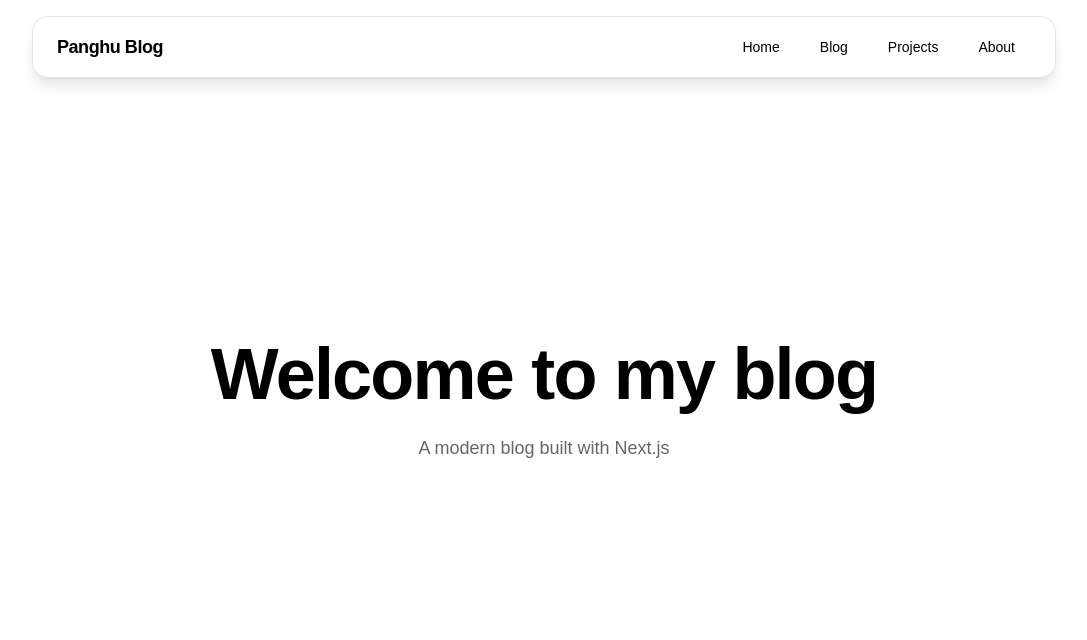
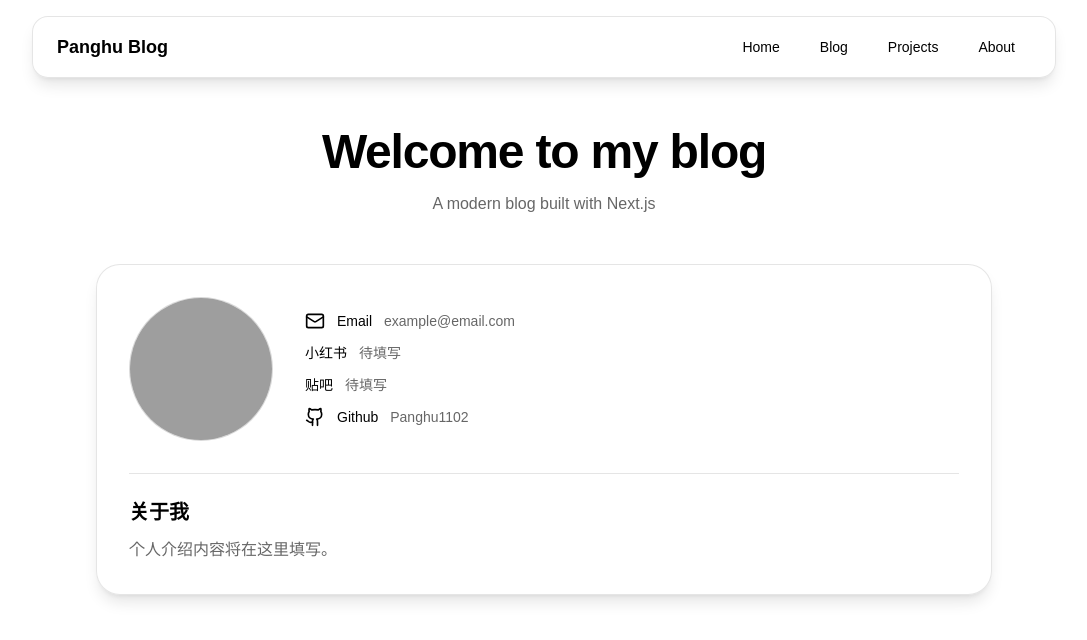
Before and after one commit to Panghu1102/next-blog, a Next.js app: page / in a window 1280 px wide. Shown: the top 640 px of the page, without its empty margins (96-1183 px from the left). Built offline with nearby package versions, Linux system fonts and the light colour scheme; grey boxes are pictures that could not be loaded.

Commit message:
Add glass profile card and contact section

```diff
--- a/src/app/page.tsx
+++ b/src/app/page.tsx
@@ -1,33 +1,59 @@
+import { Github, Mail } from "lucide-react";
+
 export default function Home() {
+	const contacts = [
+		{ name: "Email", icon: Mail, value: "example@email.com" },
+		{ name: "小红书", icon: null, value: "待填写" },
+		{ name: "贴吧", icon: null, value: "待填写" },
+		{ name: "Github", icon: Github, value: "Panghu1102" },
+	];
+
 	return (
 		<div className="min-h-screen bg-white text-black transition-colors dark:bg-black dark:text-white">
 			<header className="fixed top-4 left-1/2 z-50 w-[calc(100%-2rem)] max-w-5xl -translate-x-1/2">
-				<nav className="flex items-center justify-between rounded-2xl border border-black/10 bg-white/40 px-6 py-3 shadow-lg backdrop-blur-xl transition-all dark:border-white/10 dark:bg-black/40">
-					<div className="text-lg font-semibold tracking-tight">Panghu Blog</div>
-
+				<nav className="flex items-center justify-between rounded-2xl border border-black/10 bg-white/40 px-6 py-3 shadow-lg backdrop-blur-xl dark:border-white/10 dark:bg-black/40">
+					<div className="text-lg font-semibold">Panghu Blog</div>
 					<div className="flex gap-2">
 						{["Home", "Blog", "Projects", "About"].map((item) => (
-							<a
-								key={item}
-								href="#"
-								className="group relative rounded-xl px-4 py-2 text-sm transition-all duration-300 hover:shadow-[0_0_25px_rgba(0,0,0,0.18)] dark:hover:shadow-[0_0_25px_rgba(255,255,255,0.2)]"
-							>
-								<span className="relative z-10">{item}</span>
-								<span className="absolute inset-0 -z-0 rounded-xl bg-black/5 opacity-0 blur-xl transition-opacity group-hover:opacity-100 dark:bg-white/10" />
+							<a key={item} href="#" className="rounded-xl px-4 py-2 text-sm transition-all hover:shadow-[0_0_25px_rgba(0,0,0,0.18)] dark:hover:shadow-[0_0_25px_rgba(255,255,255,0.2)]">
+								{item}
 							</a>
 						))}
 					</div>
 				</nav>
 			</header>
 
-			<main className="flex min-h-screen items-center justify-center px-6">
-				<section className="text-center">
-					<h1 className="text-5xl font-bold tracking-tight sm:text-7xl">
-						Welcome to my blog
-					</h1>
-					<p className="mt-6 text-lg text-black/60 dark:text-white/60">
-						A modern blog built with Next.js
-					</p>
+			<main className="flex min-h-screen flex-col items-center px-6 pt-32">
+				<h1 className="text-4xl font-bold tracking-tight sm:text-5xl">
+					Welcome to my blog
+				</h1>
+				<p className="mt-4 text-base text-black/60 dark:text-white/60">
+					A modern blog built with Next.js
+				</p>
+
+				<section className="mt-12 w-full max-w-4xl rounded-3xl border border-black/10 bg-white/40 p-8 shadow-lg backdrop-blur-xl dark:border-white/10 dark:bg-black/40">
+					<div className="flex flex-col gap-8 md:flex-row md:items-center">
+						<div className="flex justify-center md:justify-start">
+							<div className="h-36 w-36 overflow-hidden rounded-full border border-black/10 bg-black/5 dark:border-white/10 dark:bg-white/5">
+								<img src="/avatar/avatar.jpg" alt="Avatar" className="h-full w-full object-cover" />
+							</div>
+						</div>
+
+						<div className="flex-1 space-y-3">
+							{contacts.map(({ name, icon: Icon, value }) => (
+								<div key={name} className="flex items-center gap-3 text-sm">
+									{Icon && <Icon className="h-5 w-5" />}
+									<span className="font-medium">{name}</span>
+									<span className="text-black/60 dark:text-white/60">{value}</span>
+								</div>
+							))}
+						</div>
+					</div>
+
+					<div className="mt-8 border-t border-black/10 pt-6 dark:border-white/10">
+						<h2 className="text-xl font-semibold">关于我</h2>
+						<p className="mt-3 text-black/60 dark:text-white/60">个人介绍内容将在这里填写。</p>
+					</div>
 				</section>
 			</main>
 		</div>
```
